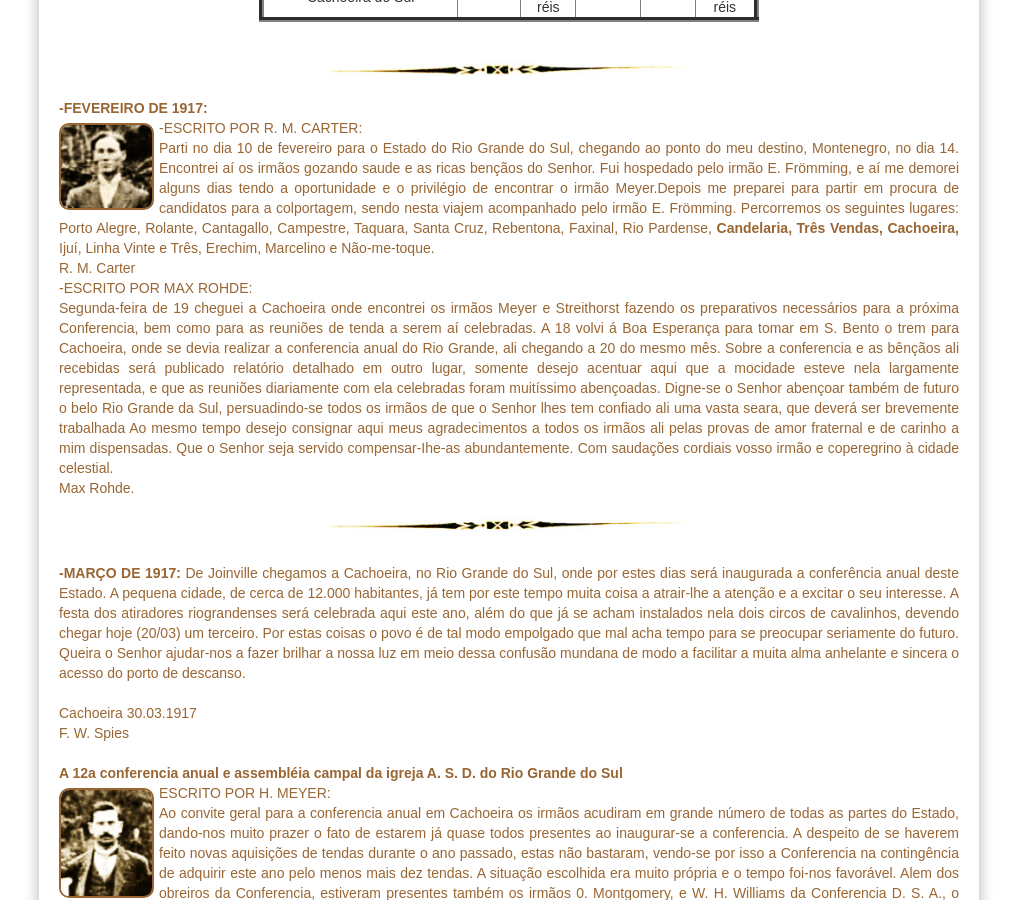
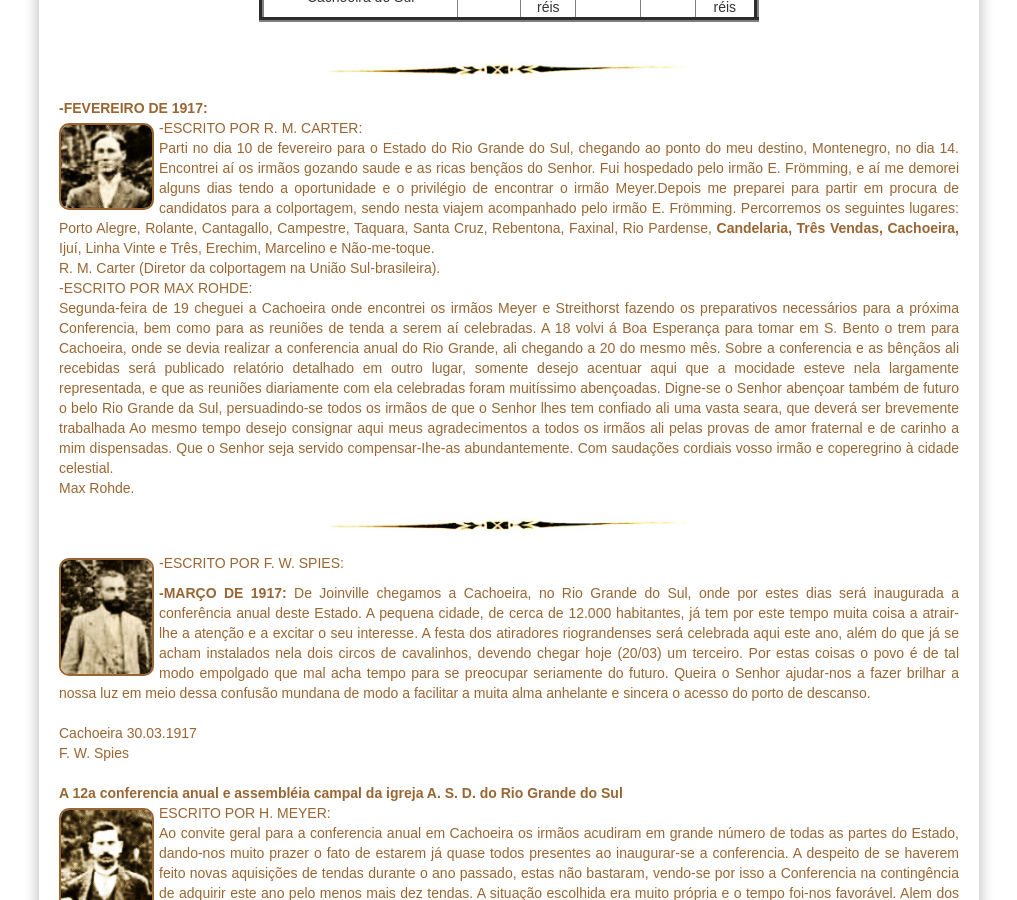
Before and after one commit to claudiovargas1955/claudiovargas1955.github.io, a Jekyll site: the page built from _pages/história-da-iasd-cachoeira.html, in a window 1280 px wide and 900 px high, scrolled down 1620 px. Shown: the whole window, without its empty margins (131-1148 px from the left). Built offline with Jekyll 4.4.1, drawn with Linux system fonts in a browser that asks for light colours; some web fonts are replaced.

Commit message:
Update história-da-iasd-cachoeira.html

```diff
--- a/_pages/história-da-iasd-cachoeira.html
+++ b/_pages/história-da-iasd-cachoeira.html
@@ -201,7 +201,7 @@
 preparei para partir em procura de candidatos para a colportagem, sendo nesta viajem acompanhado pelo irmão E. Frömming. Percorremos os seguintes lugares: Porto
 Alegre, Rolante, Cantagallo, Campestre, Taquara, Santa Cruz, Rebentona, Faxinal, Rio Pardense, <b>Candelaria, Três Vendas, Cachoeira, </b>Ijuí, Linha Vinte e Três,
 Erechim, Marcelino e Não-me-toque.<br>
-  R. M. Carter<br>
+  R. M. Carter (Diretor da colportagem na União Sul-brasileira).<br>
 
 -ESCRITO POR MAX ROHDE:<br>
 Segunda-feira de 19 cheguei a Cachoeira onde encontrei os irmãos Meyer e Streithorst fazendo os preparativos necessários para a próxima Conferencia, bem como para
@@ -215,6 +215,7 @@
 Max Rohde.
    <img class="dir3" style="float:center"; src="/images/separacao.jpg" class="img-responsive" width="400px" title="";/><br>
 
+<img class="esq5" style="float:left"; src="/images/F.W.SPIER.jpg" class="img-responsive" width="95px" title="";/>-ESCRITO POR F. W. SPIES: <br>
 <p><b>-MARÇO DE 1917: </b>De Joinville chegamos a Cachoeira, no Rio Grande do Sul, onde por estes dias será inaugurada a conferência anual deste Estado. A pequena
 cidade, de cerca de 12.000 habitantes, já tem por este tempo muita coisa a atrair-lhe a atenção e a excitar o seu interesse. A festa dos atiradores riograndenses
 será celebrada aqui este ano, além do que já se acham instalados nela dois circos de cavalinhos, devendo chegar hoje (20/03) um terceiro. Por estas coisas o povo é de
```
